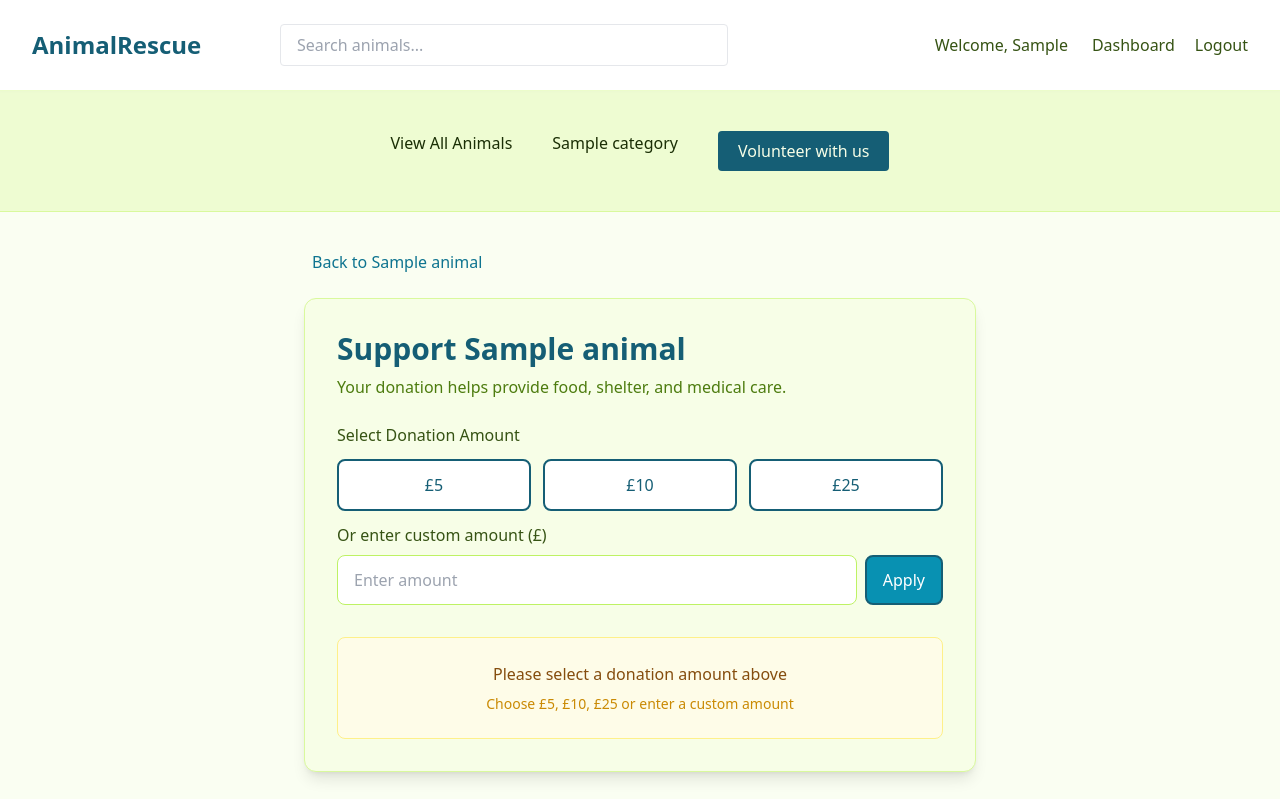
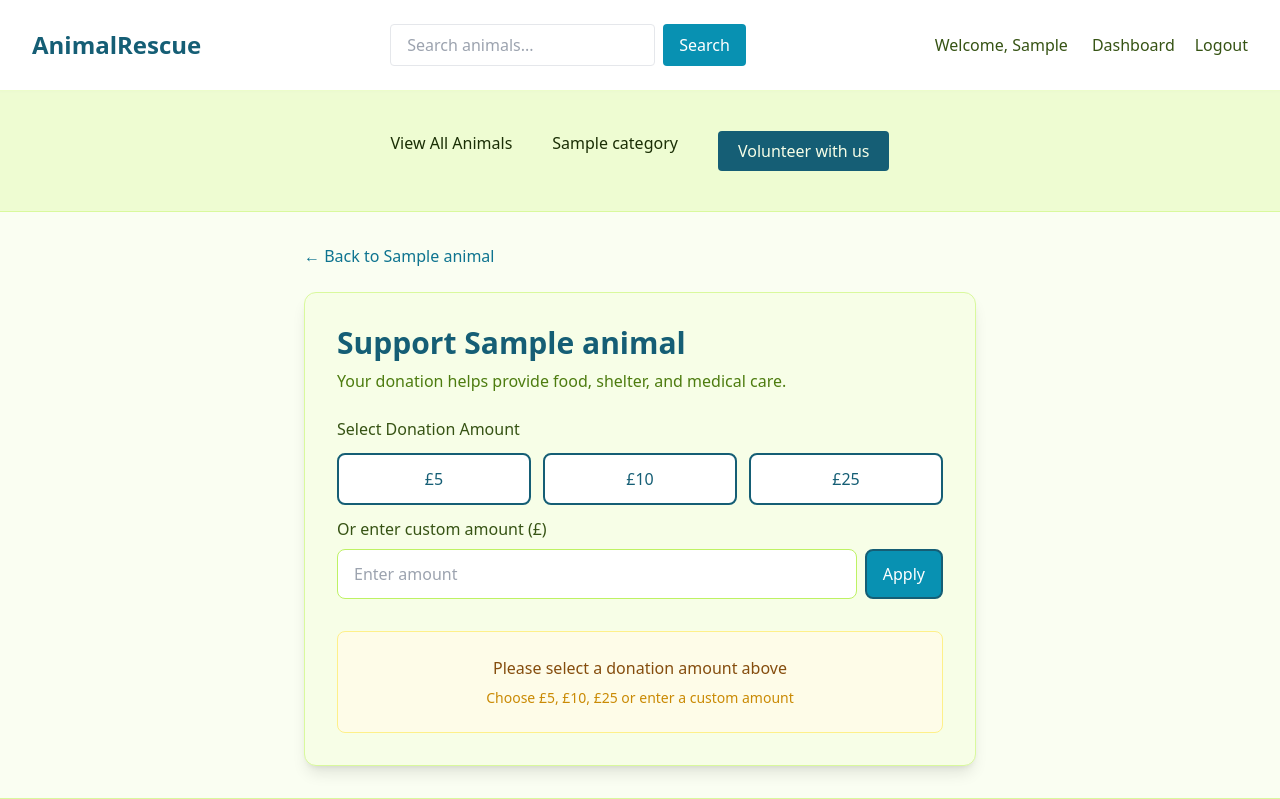
Before and after one commit to dagmara-szproch/animal-farm, a Django app: a page that uses templates/includes/nav_main.html in a window 1280 px wide. Shown: the top 799 px of the page. Run offline with Django 4.2, Linux system fonts and the light colour scheme; a user stored in the database is signed in; tables that the repository leaves empty hold one stand-in row (values such as "Sample post"); parts of the project's set-up code (start-up, migrations or seed data) failed here and were passed over; some libraries are stand-ins or nearby versions.

Commit message:
Add functionality to search bar

```diff
--- a/payments/templates/payments/donation_form.html
+++ b/payments/templates/payments/donation_form.html
@@ -7,8 +7,7 @@
     <div class="mb-6">
         <a href="{% url 'animals:detail' animal.slug %}"
            class="inline-flex items-center text-cyan-700 hover:text-cyan-800">
-            <i class="fas fa-arrow-left mr-2"></i>
-            Back to {{ animal.name }}
+            ← Back to {{ animal.name }}
         </a>
     </div>
 
@@ -84,7 +83,6 @@
                 <div id="card-errors" class="text-red-600 text-sm mt-2" role="alert"></div>
 
                 <p class="text-xs text-gray-600 mt-3">
-                    <i class="fas fa-lock mr-1"></i>
                     Your card details are processed securely by Stripe
                 </p>
             </div>
@@ -103,7 +101,6 @@
             <div class="pt-4">
                 <button type="submit" id="submit-button"
                         class="w-full bg-cyan-800 text-white py-4 rounded-lg hover:bg-cyan-700 font-bold text-lg">
-                    <i class="fas fa-heart mr-2"></i>
                     Donate £<span id="donate-amount">{{ selected_amount }}</span> Now
                 </button>
             </div>
@@ -111,7 +108,6 @@
         {% else %}
         <!-- Message when no amount selected -->
         <div class="p-6 bg-yellow-50 border border-yellow-200 rounded-lg text-center">
-            <i class="fas fa-hand-point-up text-3xl text-yellow-500 mb-3"></i>
             <p class="text-yellow-800 font-medium mb-2">Please select a donation amount above</p>
             <p class="text-yellow-600 text-sm">Choose £5, £10, £25 or enter a custom amount</p>
         </div>
--- a/templates/includes/nav_main.html
+++ b/templates/includes/nav_main.html
@@ -8,14 +8,16 @@
             <a href="{% url 'home' %}" class="text-2xl font-bold text-cyan-800 hover:text-cyan-600">AnimalRescue</a>
 
             <!-- Search -->
-            <div class="flex-1 mx-6 max-w-xl">
+            <form method="GET" action="{% url 'animals:list' %}" class="flex">
                 <input
                     type="text"
+                    name="q"
                     aria-label="Search animals"
                     class="w-full max-w-md px-4 py-2 border rounded text-base focus:outline-none focus:ring-2 focus:ring-cyan-500"
                     placeholder="Search animals..."
-                >
-            </div>
+                    value="{{ request.GET.q }}"/>
+                <button type="submit" class="ml-2 px-4 py-2 bg-cyan-600 text-white rounded">Search</button>
+            </form>
 
             <!-- User/profile -->
             <div class="flex items-center space-x-6">
--- a/templates/includes/nav_mobiles.html
+++ b/templates/includes/nav_mobiles.html
@@ -3,7 +3,7 @@
     <div class="flex items-center justify-between p-4">
         <!-- Logo with icon -->
         <a href="{% url 'home' %}" class="text-xl font-bold text-cyan-800 flex items-center">
-            <i class="fas fa-paw mr-2"></i>AnimalRescue
+            AnimalRescue
         </a>
 
         <!-- Burger button with animation -->
@@ -19,13 +19,22 @@
     <div class="hidden bg-white border-t border-lime-100 shadow-lg" id="mobile-menu">
         <div class="px-4 pb-4 space-y-3">
 
-            <!-- Search bar with icon -->
+            <!-- Search bar with button -->
             <div class="pt-3">
                 <div class="relative">
-                    <input type="text"
-                           placeholder="Search animals..."
-                           class="w-full px-4 py-3 pl-12 border border-lime-300 rounded-lg text-base focus:outline-none focus:ring-2 focus:ring-cyan-300 focus:border-cyan-400">
-                    <i class="fas fa-search absolute left-4 top-3.5 text-lime-500"></i>
+                    <form method="GET" action="{% url 'animals:list' %}" class="flex">
+                        <input
+                            type="text"
+                            name="q"
+                            aria-label="Search animals"
+                            class="w-full max-w-md px-4 py-2 border rounded-l-lg text-base focus:outline-none focus:ring-2 focus:ring-cyan-500"
+                            placeholder="Search animals..."
+                            value="{{ request.GET.q }}">
+                        <button type="submit"
+                                class="px-4 py-2 bg-cyan-600 text-white rounded-r-lg hover:bg-cyan-700">
+                                Search
+                        </button>
+                    </form>
                 </div>
             </div>
 
@@ -59,7 +68,7 @@
                     <!-- User links -->
                     <div class="space-y-1">
                         {% if user.role == 'donor' %}
-                            <a href="#" class="block text-lime-900 hover:text-cyan-800 font-medium py-2 px-3 rounded-lg hover:bg-lime-100">Dashboard</a>
+                            <a href="{% url 'accounts:dashboard' %}" class="block text-lime-900 hover:text-cyan-800 font-medium py-2 px-3 rounded-lg hover:bg-lime-100">Dashboard</a>
                         {% elif user.role == 'volunteer' and user.is_approved %}
                             <a href="#" class="block text-lime-900 hover:text-cyan-800 font-medium py-2 px-3 rounded-lg hover:bg-lime-50">Volunteer Dashboard</a>
                         {% elif user.role == 'volunteer' and not user.is_approved %}
```
Also changed, not shown: animals/views.py (+16 -1 lines).
